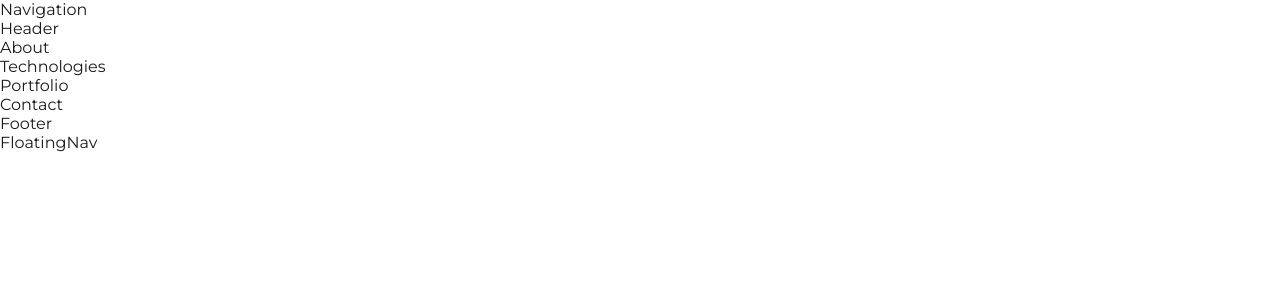
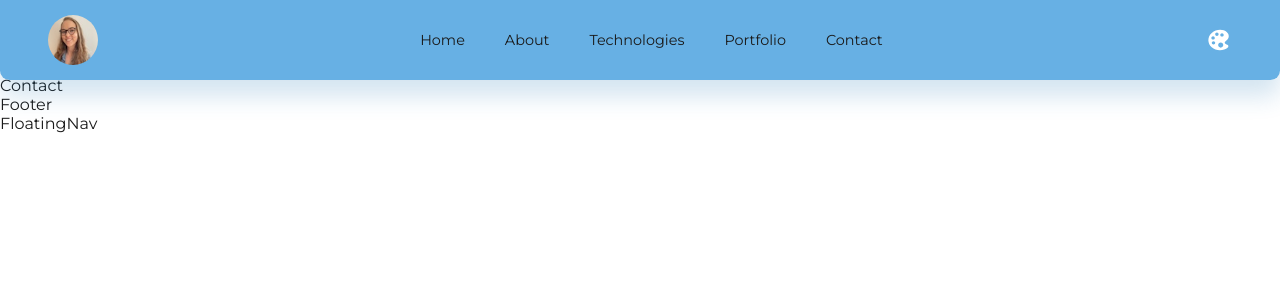
Before and after one commit to stastnan/portfolio, a React (Vite) app: page / in a window 1280 px wide. Shown: the top 300 px of the page. Built offline with nearby package versions, Linux system fonts and the light colour scheme.

Commit message:
feat: add responsive navigation component

```diff
--- a/package.json
+++ b/package.json
@@ -13,6 +13,7 @@
     "prettier": "^3.2.5",
     "react": "^18.2.0",
     "react-dom": "^18.2.0",
+    "react-icons": "^5.0.1",
     "styled-components": "^6.1.8"
   },
   "devDependencies": {
--- a/src/sections/navigation/Navigation.tsx
+++ b/src/sections/navigation/Navigation.tsx
@@ -1,5 +1,42 @@
-function Navigation() {
-  return <div>Navigation</div>;
+import Logo from "../../assets/Logo.jpg";
+import data from "./data";
+import {
+  NavBarImage,
+  NavbarContainer,
+  NavbarLink,
+  NavbarList,
+  NavbarWrapper,
+  ThemeButton,
+} from "./styled";
+
+import { IoIosColorPalette } from "react-icons/io";
+
+interface Item {
+  id: number;
+  link: string;
+  title: string;
 }
 
-export default Navigation;
+function Navbar() {
+  return (
+    <NavbarWrapper>
+      <NavbarContainer>
+        <NavbarLink href="">
+          <NavBarImage src={Logo} alt="Logo" />
+        </NavbarLink>
+        <NavbarList>
+          {data.map((item: Item) => (
+            <li key={item.id}>
+              <NavbarLink href={item.link}>{item.title}</NavbarLink>
+            </li>
+          ))}
+        </NavbarList>
+        <ThemeButton>
+          <IoIosColorPalette />
+        </ThemeButton>
+      </NavbarContainer>
+    </NavbarWrapper>
+  );
+}
+
+export default Navbar;
--- /dev/null
+++ b/src/sections/navigation/data.ts
@@ -0,0 +1,9 @@
+const data = [
+  { id: 1, link: "#", title: "Home" },
+  { id: 2, link: "#about", title: "About" },
+  { id: 3, link: "#technologies", title: "Technologies" },
+  { id: 4, link: "#portfolio", title: "Portfolio" },
+  { id: 5, link: "#contact", title: "Contact" },
+];
+
+export default data;
--- a/src/sections/navigation/styled.ts
+++ b/src/sections/navigation/styled.ts
@@ -0,0 +1,81 @@
+import { device } from "../../ui/Breakpoints";
+import { NAVBAR_HEIGHT } from "../../ui/ui-constants";
+
+import styled from "styled-components";
+
+export const NavbarWrapper = styled.nav`
+  padding: 0 3rem;
+  width: 100vw;
+  height: ${NAVBAR_HEIGHT}rem;
+  display: flex;
+  background-color: ${({ theme }) => theme.colors.primary};
+  position: fixed;
+  display: grid;
+  top: 0;
+  left: 0;
+  z-index: ${({ theme }) => theme.zIndex["10"]};
+  box-shadow: 0 1rem 1.5rem
+    ${({ theme }) => `hsla(${theme.hue.primary}, 68%, 42%, 20%)`};
+  transition: ${({ theme }) => theme.transition};
+  border-bottom-right-radius: 0.6rem;
+  border-bottom-left-radius: 0.6rem;
+`;
+
+export const NavbarContainer = styled.div`
+  display: flex;
+  justify-content: space-between;
+  align-items: center;
+`;
+
+export const NavbarList = styled.ul`
+  display: flex;
+  gap: 3.5rem;
+  list-style-type: none;
+
+  ${device.md} {
+    display: none;
+  }
+
+  ${device.lg} {
+    font-size: 0.9rem;
+    gap: 2.5rem;
+  }
+`;
+
+export const NavBarImage = styled.img`
+  width: 3.125rem;
+  height: 3.125rem;
+  border-radius: 50%;
+  overflow: hidden;
+  object-fit: fill;
+`;
+
+export const ThemeButton = styled.button`
+  background-color: transparent;
+  color: white;
+  font-size: 2rem;
+  cursor: pointer;
+  border: none;
+  width: 2rem;
+  height: 2rem;
+  display: flex;
+  align-items: center;
+  justify-content: center;
+  &:hover {
+    transform: scale(1.07);
+    transition: ${({ theme }) => theme.transition};
+  }
+  ${device.lg} {
+    width: 1.7rem;
+    height: 1.7rem;
+  }
+`;
+
+export const NavbarLink = styled.a`
+  width: 3.125rem;
+  height: 3.125rem;
+  &:hover {
+    color: ${({ theme }) => theme.colors.white};
+    transition: ${({ theme }) => theme.transition};
+  }
+`;
--- a/src/ui/global-components/app-link/styled.ts
+++ b/src/ui/global-components/app-link/styled.ts
@@ -12,7 +12,6 @@ export const StyledLink = styled.a<Props>`
   border-radius: ${({ theme }) => theme.borderRadius.borderRadius2};
   cursor: pointer;
   padding: 0.6rem 1.5rem;
-  font-family: ${({ theme }) => theme.fonts.montserrat}, sans-serif;
   transition: ${({ theme }) => theme.transition};
 
   ${({ variant, theme }) => {
--- /dev/null
+++ b/src/ui/ui-constants.ts
@@ -0,0 +1 @@
+export const NAVBAR_HEIGHT = 5;
```
Also changed, not shown: src/images.d.ts (added, +9 -0 lines), src/assets/Logo.jpg (added), 1 other file (tests, documents, lock files or other folders).
